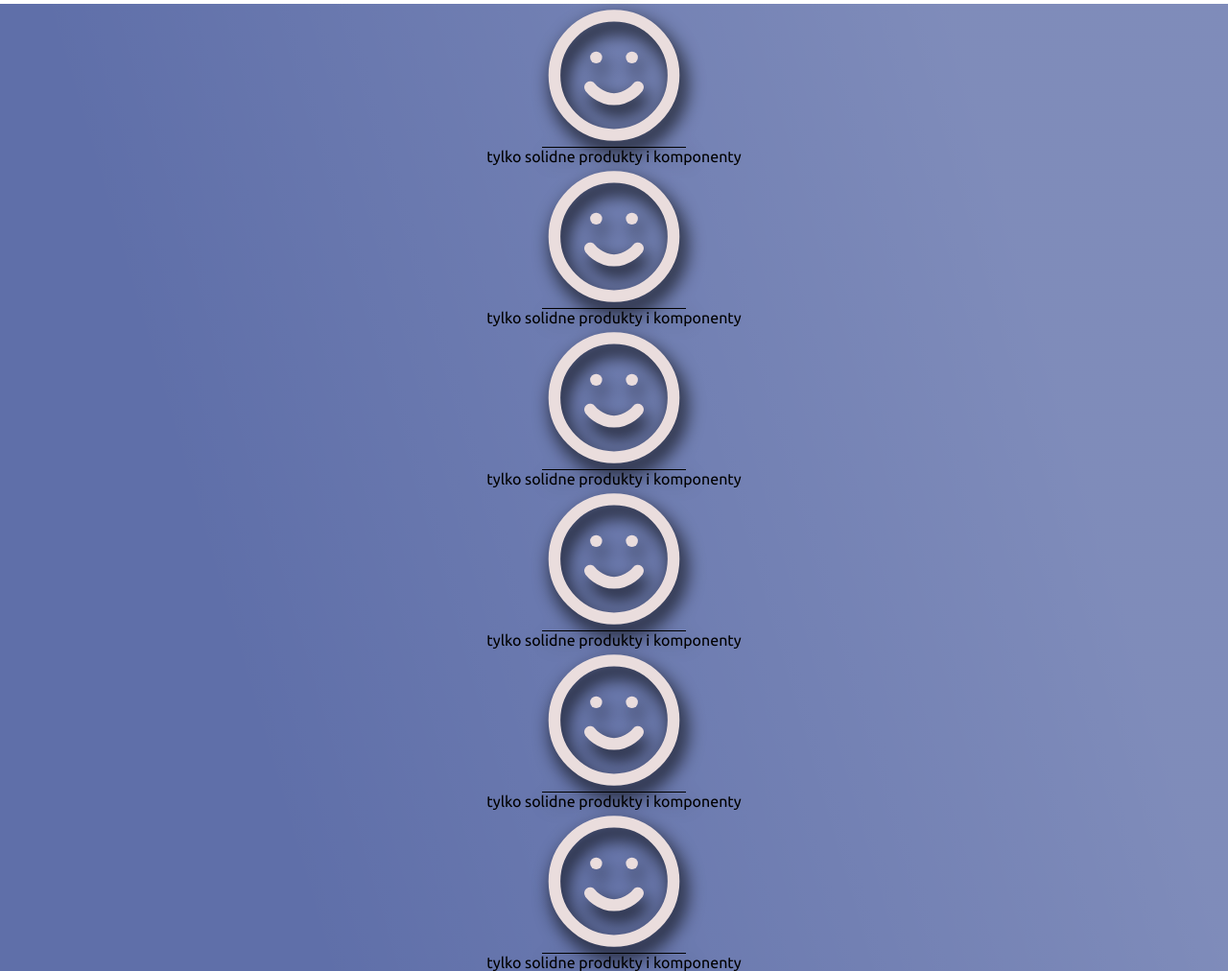
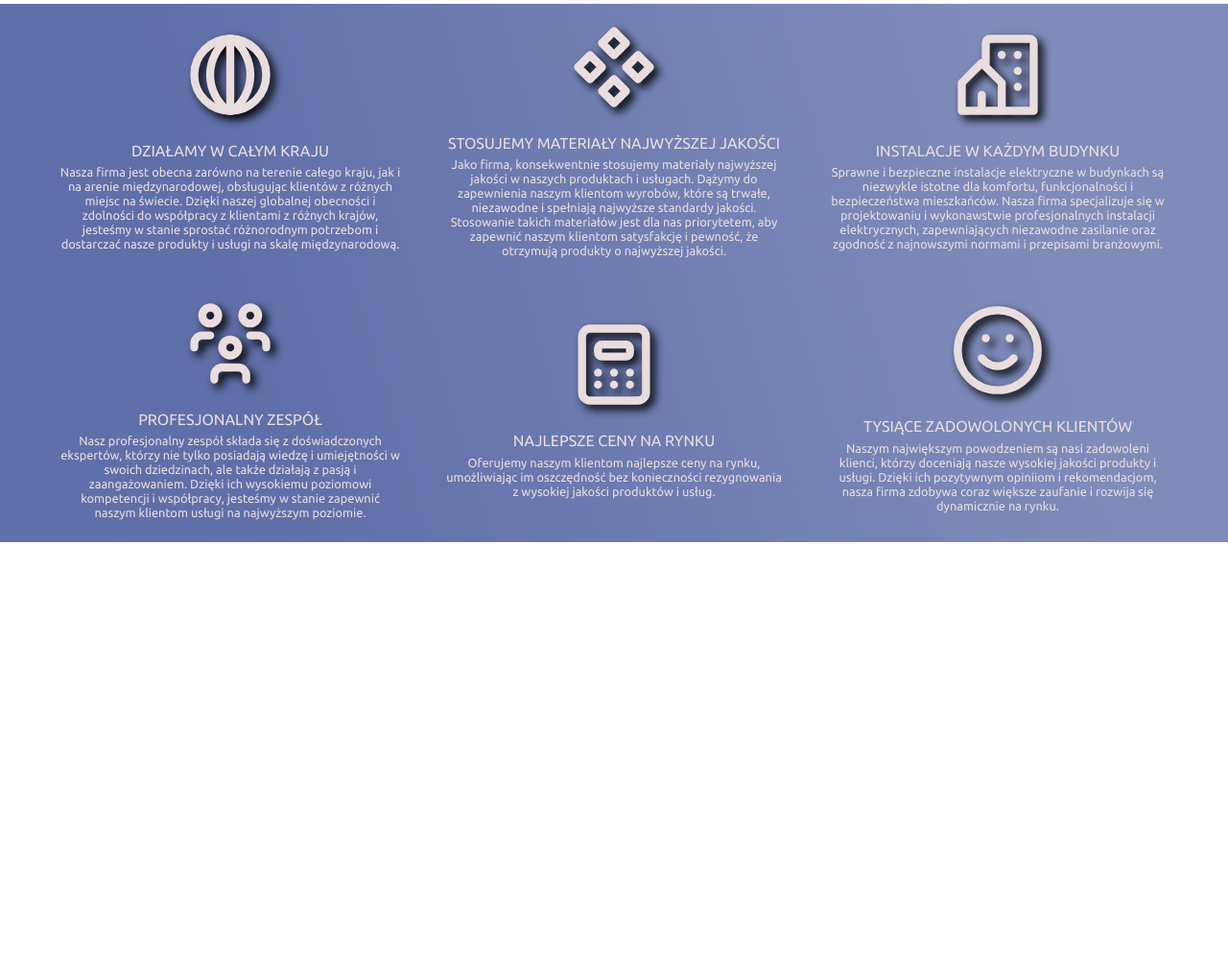
Before and after one commit to k4mlas/Mega-System, a website: page index.html in a window 1280 px wide. Shown: the part 1458-2470 px from the top of the page at 96% size. After the commit the page ends 2023 px from the top, so only its background shows below. Drawn offline with Linux system fonts and the light colour scheme.

Commit message:
working section one

```diff
--- a/index.html
+++ b/index.html
@@ -79,12 +79,8 @@
             <div class="aboutUs__body wrapper">
                 <div class="aboutUs__body__container">
                     <div class="aboutUs__body__container__photo">
-
-                        <!-- <div class="aboutUs__body__container__photo__shadow"></div>
-                        <div class="aboutUs__body__container__photo__border"></div> -->
                         <img class="aboutUs__body__container__photo__picture" src="./dist/img/PictureOne.jpg"
                             alt="Obraz przedstawiający dwie kamery monitoringu zawieszone na słupie">
-
                     </div>
                     <div class="aboutUs__body__container__text">
 
@@ -132,34 +128,116 @@
             </div>
             <div class="aboutUs__skills">
                 <div class="aboutUs__skills__container wrapper">
-                    <div class="aboutUs__skills__container__body">
-                        <div class="aboutUs__skills__container__body__content">
-                            <svg class="aboutUs__skills__container__body__content__img" xmlns="http://www.w3.org/2000/svg" width="60" height="60" viewBox="0 0 24 24" fill="none" stroke="#eadddd" stroke-width="2" stroke-linecap="round" stroke-linejoin="round"><circle cx="12" cy="12" r="10"></circle><path d="M8 14s1.5 2 4 2 4-2 4-2"></path><line x1="9" y1="9" x2="9.01" y2="9"></line><line x1="15" y1="9" x2="15.01" y2="9"></line></svg>
-                            <p class="aboutUs__skills__container__body__content__text">tylko solidne produkty i komponenty</p>
-                        </div>
-                        <div class="aboutUs__skills__container__body__content">
-                            <svg class="aboutUs__skills__container__body__content__img" xmlns="http://www.w3.org/2000/svg" width="60" height="60" viewBox="0 0 24 24" fill="none" stroke="#eadddd" stroke-width="2" stroke-linecap="round" stroke-linejoin="round"><circle cx="12" cy="12" r="10"></circle><path d="M8 14s1.5 2 4 2 4-2 4-2"></path><line x1="9" y1="9" x2="9.01" y2="9"></line><line x1="15" y1="9" x2="15.01" y2="9"></line></svg>
-                            <p class="aboutUs__skills__container__body__content__text">tylko solidne produkty i komponenty</p>
-                        </div>
-                        <div class="aboutUs__skills__container__body__content">
-                            <svg class="aboutUs__skills__container__body__content__img" xmlns="http://www.w3.org/2000/svg" width="60" height="60" viewBox="0 0 24 24" fill="none" stroke="#eadddd" stroke-width="2" stroke-linecap="round" stroke-linejoin="round"><circle cx="12" cy="12" r="10"></circle><path d="M8 14s1.5 2 4 2 4-2 4-2"></path><line x1="9" y1="9" x2="9.01" y2="9"></line><line x1="15" y1="9" x2="15.01" y2="9"></line></svg>
-                            <p class="aboutUs__skills__container__body__content__text">tylko solidne produkty i komponenty</p>
-                        </div>
+
+                    <div class="aboutUs__skills__container__content">
+                        <svg xmlns="http://www.w3.org/2000/svg" class="aboutUs__skills__container__content__img"
+                            width="24" height="24" viewBox="0 0 24 24" stroke-width="2" stroke="currentColor"
+                            fill="none" stroke-linecap="round" stroke-linejoin="round">
+                            <path stroke="none" d="M0 0h24v24H0z" fill="none"></path>
+                            <path d="M12 12m-9 0a9 9 0 1 0 18 0a9 9 0 1 0 -18 0"></path>
+                            <path d="M11.5 3a11.2 11.2 0 0 0 0 18"></path>
+                            <path d="M12.5 3a11.2 11.2 0 0 1 0 18"></path>
+                            <path d="M12 3l0 18"></path>
+                        </svg>
+                        <p class="aboutUs__skills__container__content__title">działamy w całym kraju</p>
+                        <p class="aboutUs__skills__container__content__text">Nasza firma jest obecna zarówno na terenie
+                            całego kraju, jak i na arenie międzynarodowej, obsługując klientów z różnych miejsc na
+                            świecie. Dzięki naszej globalnej obecności i zdolności do współpracy z klientami z różnych
+                            krajów, jesteśmy w stanie sprostać różnorodnym potrzebom i dostarczać nasze produkty i
+                            usługi na skalę międzynarodową.</p>
                     </div>
-                    <div class="aboutUs__skills__container__body">
-                        <div class="aboutUs__skills__container__body__content">
-                            <svg class="aboutUs__skills__container__body__content__img" xmlns="http://www.w3.org/2000/svg" width="60" height="60" viewBox="0 0 24 24" fill="none" stroke="#eadddd" stroke-width="2" stroke-linecap="round" stroke-linejoin="round"><circle cx="12" cy="12" r="10"></circle><path d="M8 14s1.5 2 4 2 4-2 4-2"></path><line x1="9" y1="9" x2="9.01" y2="9"></line><line x1="15" y1="9" x2="15.01" y2="9"></line></svg>
-                            <p class="aboutUs__skills__container__body__content__text">tylko solidne produkty i komponenty</p>
-                        </div>
-                        <div class="aboutUs__skills__container__body__content">
-                            <svg class="aboutUs__skills__container__body__content__img" xmlns="http://www.w3.org/2000/svg" width="60" height="60" viewBox="0 0 24 24" fill="none" stroke="#eadddd" stroke-width="2" stroke-linecap="round" stroke-linejoin="round"><circle cx="12" cy="12" r="10"></circle><path d="M8 14s1.5 2 4 2 4-2 4-2"></path><line x1="9" y1="9" x2="9.01" y2="9"></line><line x1="15" y1="9" x2="15.01" y2="9"></line></svg>
-                            <p class="aboutUs__skills__container__body__content__text">tylko solidne produkty i komponenty</p>
-                        </div>
-                        <div class="aboutUs__skills__container__body__content">
-                            <svg class="aboutUs__skills__container__body__content__img" xmlns="http://www.w3.org/2000/svg" width="60" height="60" viewBox="0 0 24 24" fill="none" stroke="#eadddd" stroke-width="2" stroke-linecap="round" stroke-linejoin="round"><circle cx="12" cy="12" r="10"></circle><path d="M8 14s1.5 2 4 2 4-2 4-2"></path><line x1="9" y1="9" x2="9.01" y2="9"></line><line x1="15" y1="9" x2="15.01" y2="9"></line></svg>
-                            <p class="aboutUs__skills__container__body__content__text">tylko solidne produkty i komponenty</p>
-                        </div>
+                    <div class="aboutUs__skills__container__content">
+                        <svg xmlns="http://www.w3.org/2000/svg" class="aboutUs__skills__container__content__img"
+                            width="24" height="24" viewBox="0 0 24 24" stroke-width="2" stroke="currentColor"
+                            fill="none" stroke-linecap="round" stroke-linejoin="round">
+                            <path stroke="none" d="M0 0h24v24H0z" fill="none"></path>
+                            <path d="M3 12l3 3l3 -3l-3 -3z"></path>
+                            <path d="M15 12l3 3l3 -3l-3 -3z"></path>
+                            <path d="M9 6l3 3l3 -3l-3 -3z"></path>
+                            <path d="M9 18l3 3l3 -3l-3 -3z"></path>
+                        </svg>
+                        <p class="aboutUs__skills__container__content__title">Stosujemy materiały najwyższej jakości</p>
+                        <p class="aboutUs__skills__container__content__text">Jako firma, konsekwentnie stosujemy
+                            materiały najwyższej jakości w naszych produktach i usługach. Dążymy do zapewnienia naszym
+                            klientom wyrobów, które są trwałe, niezawodne i spełniają najwyższe standardy jakości.
+                            Stosowanie takich materiałów jest dla nas priorytetem, aby zapewnić naszym klientom
+                            satysfakcję i pewność, że otrzymują produkty o najwyższej jakości.</p>
                     </div>
+                    <div class="aboutUs__skills__container__content">
+                        <svg xmlns="http://www.w3.org/2000/svg" class="aboutUs__skills__container__content__img"
+                            width="24" height="24" viewBox="0 0 24 24" stroke-width="2" stroke="currentColor"
+                            fill="none" stroke-linecap="round" stroke-linejoin="round">
+                            <path stroke="none" d="M0 0h24v24H0z" fill="none"></path>
+                            <path d="M8 9l5 5v7h-5v-4m0 4h-5v-7l5 -5m1 1v-6a1 1 0 0 1 1 -1h10a1 1 0 0 1 1 1v17h-8">
+                            </path>
+                            <path d="M13 7l0 .01"></path>
+                            <path d="M17 7l0 .01"></path>
+                            <path d="M17 11l0 .01"></path>
+                            <path d="M17 15l0 .01"></path>
+                        </svg>
+                        <p class="aboutUs__skills__container__content__title">instalacje w każdym budynku</p>
+                        <p class="aboutUs__skills__container__content__text">Sprawne i bezpieczne instalacje elektryczne
+                            w budynkach są niezwykle istotne dla komfortu, funkcjonalności i bezpieczeństwa mieszkańców.
+                            Nasza firma specjalizuje się w projektowaniu i wykonawstwie profesjonalnych instalacji
+                            elektrycznych, zapewniających niezawodne zasilanie oraz zgodność z najnowszymi normami i
+                            przepisami branżowymi.</p>
+                    </div>
+                    <div class="aboutUs__skills__container__content">
+                        <svg xmlns="http://www.w3.org/2000/svg" class="aboutUs__skills__container__content__img"
+                            width="24" height="24" viewBox="0 0 24 24" stroke-width="2" stroke="currentColor"
+                            fill="none" stroke-linecap="round" stroke-linejoin="round">
+                            <path stroke="none" d="M0 0h24v24H0z" fill="none"></path>
+                            <path d="M10 13a2 2 0 1 0 4 0a2 2 0 0 0 -4 0"></path>
+                            <path d="M8 21v-1a2 2 0 0 1 2 -2h4a2 2 0 0 1 2 2v1"></path>
+                            <path d="M15 5a2 2 0 1 0 4 0a2 2 0 0 0 -4 0"></path>
+                            <path d="M17 10h2a2 2 0 0 1 2 2v1"></path>
+                            <path d="M5 5a2 2 0 1 0 4 0a2 2 0 0 0 -4 0"></path>
+                            <path d="M3 13v-1a2 2 0 0 1 2 -2h2"></path>
+                        </svg>
+                        <p class="aboutUs__skills__container__content__title">profesjonalny zespół</p>
+                        <p class="aboutUs__skills__container__content__text">Nasz profesjonalny zespół składa się z
+                            doświadczonych ekspertów, którzy nie tylko posiadają wiedzę i umiejętności w swoich
+                            dziedzinach, ale także działają z pasją i zaangażowaniem. Dzięki ich wysokiemu poziomowi
+                            kompetencji i współpracy, jesteśmy w stanie zapewnić naszym klientom usługi na najwyższym
+                            poziomie.</p>
+                    </div>
+                    <div class="aboutUs__skills__container__content">
+                        <svg xmlns="http://www.w3.org/2000/svg" class="aboutUs__skills__container__content__img"
+                            width="24" height="24" viewBox="0 0 24 24" stroke-width="2" stroke="currentColor"
+                            fill="none" stroke-linecap="round" stroke-linejoin="round">
+                            <path stroke="none" d="M0 0h24v24H0z" fill="none"></path>
+                            <path d="M4 3m0 2a2 2 0 0 1 2 -2h12a2 2 0 0 1 2 2v14a2 2 0 0 1 -2 2h-12a2 2 0 0 1 -2 -2z">
+                            </path>
+                            <path d="M8 7m0 1a1 1 0 0 1 1 -1h6a1 1 0 0 1 1 1v1a1 1 0 0 1 -1 1h-6a1 1 0 0 1 -1 -1z">
+                            </path>
+                            <path d="M8 14l0 .01"></path>
+                            <path d="M12 14l0 .01"></path>
+                            <path d="M16 14l0 .01"></path>
+                            <path d="M8 17l0 .01"></path>
+                            <path d="M12 17l0 .01"></path>
+                            <path d="M16 17l0 .01"></path>
+                        </svg>
+                        <p class="aboutUs__skills__container__content__title">najlepsze ceny na rynku</p>
+                        <p class="aboutUs__skills__container__content__text">Oferujemy naszym klientom najlepsze ceny na
+                            rynku, umożliwiając im oszczędność bez konieczności rezygnowania z wysokiej jakości
+                            produktów i usług.</p>
+                    </div>
+                    <div class="aboutUs__skills__container__content">
+                        <svg class="aboutUs__skills__container__content__img" xmlns="http://www.w3.org/2000/svg"
+                            width="60" height="60" viewBox="0 0 24 24" fill="none" stroke="#eadddd" stroke-width="2"
+                            stroke-linecap="round" stroke-linejoin="round">
+                            <circle cx="12" cy="12" r="10"></circle>
+                            <path d="M8 14s1.5 2 4 2 4-2 4-2"></path>
+                            <line x1="9" y1="9" x2="9.01" y2="9"></line>
+                            <line x1="15" y1="9" x2="15.01" y2="9"></line>
+                        </svg>
+                        <p class="aboutUs__skills__container__content__title">tysiące zadowolonych klientów</p>
+                        <p class="aboutUs__skills__container__content__text">Naszym największym powodzeniem są nasi
+                            zadowoleni klienci, którzy doceniają nasze wysokiej jakości produkty i usługi. Dzięki ich
+                            pozytywnym opiniiom i rekomendacjom, nasza firma zdobywa coraz większe zaufanie i rozwija
+                            się dynamicznie na rynku.</p>
+                    </div>
+
 
 
 
--- a/src/sass/style.scss
+++ b/src/sass/style.scss
@@ -214,37 +214,49 @@ body {
 		}
 	}
 	&__skills {
+		display: flex;
+		justify-content: center;
+		align-items: center;
 		width: 100%;
 		min-height: 500px;
 		background: colors.$skillColor;
 		&__container {
 			display: flex;
-			flex-direction: column;
+			flex-wrap: wrap;
 			justify-content: center;
-			align-items: center;
-			&__body {
+			&__content {
 				display: flex;
 				flex-direction: column;
 				justify-content: center;
 				align-items: center;
-				&__content {
-					display: flex;
-					flex-direction: column;
-					justify-content: center;
-					align-items: center;
-					&__img{
-
-						width: 150px;
-						height: 150px;
-						filter: drop-shadow(5px 10px 10px black);
-						border-bottom: 1px solid black;
-						&:hover {
-							stroke: colors.$lemonMain;
-
-						}
-
-
+				padding: 1rem;
+				max-width: 400px;
+				&__img {
+					margin-bottom: 20px;
+					width: 100px;
+					height: 100px;
+					stroke: colors.$whineMain;
+					filter: drop-shadow(5px 5px 5px black);
+					transition: stroke 0.5s;
+					&:hover,
+					&:hover ~ p {
+						stroke: colors.$lemonMain;
+						color: colors.$lemonMain;
 					}
+				}
+				&__title {
+					text-transform: uppercase;
+					text-align: center;
+					font-size: 1rem;
+					color: colors.$whineMain;
+					transition: color 0.5s;
+				}
+				&__text {
+					padding: 0.4rem;
+					text-align: center;
+					font-size: 0.8rem;
+					color: colors.$whineMain;
+					transition: color 0.4s;
 				}
 			}
 		}
```
Also changed, not shown: dist/css/style.min.css, 1 other file.
